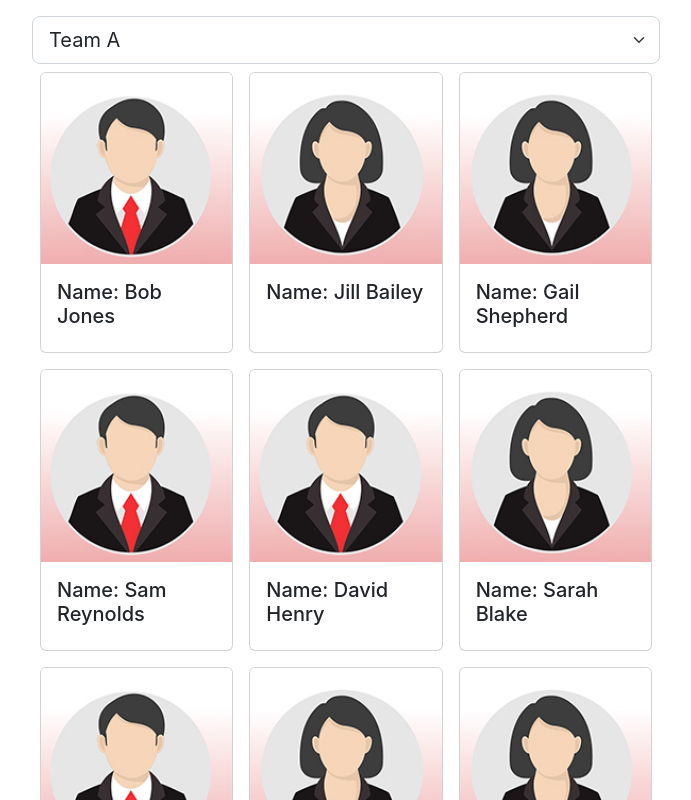
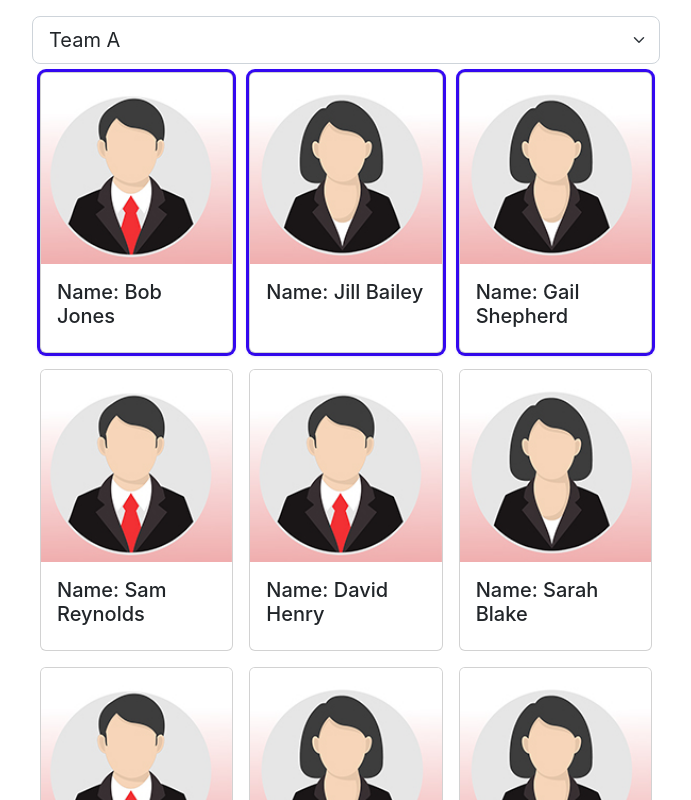
Before and after one commit to Samonto-Karmaker/Team-Management, a React (Create React App) app: page / in a window 1280 px wide. Shown: the top 800 px of the page, without its empty margins (294-985 px from the left). Built offline with nearby package versions, Linux system fonts and the light colour scheme; the HTML template or start-up script is replaced by a standard one.

Commit message:
Team Management UI added

```diff
--- a/src/App.css
+++ b/src/App.css
@@ -2,3 +2,7 @@
     display: grid;
     grid-template-columns: 1fr 1fr 1fr;
 }
+
+.standout{
+    box-shadow: rgba(44, 11, 194, 0.6) 0px 1px 4px, rgb(53, 9, 247) 0px 0px 0px 3px;
+}
--- a/src/Components/Employee.js
+++ b/src/Components/Employee.js
@@ -12,6 +12,29 @@ const Employee = () => {
 
     const handleSelectedTeamChange = event => {
         setTeam(event.target.value)
+    }
+
+    const handleEmployeeClick = event => {
+        const mEmployeeList = employees.map(
+            employee => {
+                if(employee.id === parseInt(event.currentTarget.id)){
+                    if(employee.teamName != selectedTeam){
+                        return{
+                            ...employee,
+                            teamName: selectedTeam
+                        }
+                    }
+                    else{
+                        return{
+                            ...employee,
+                            teamName: ""
+                        }
+                    }
+                }
+                return employee
+            }
+        )
+        setEmployees(mEmployeeList)
     }
 
     return(
@@ -29,7 +52,10 @@ const Employee = () => {
                     <div className="collection">
                         {
                             employees.map((employee) => (
-                                    <div id={employee.id} className="card m-2" style={{cursor: "pointer"}}>
+                                    <div id={employee.id}
+                                        className={(employee.teamName === selectedTeam) ? "card m-2 standout" : "card m-2"}
+                                        style={{cursor: "pointer"}}
+                                        onClick = {handleEmployeeClick}>
                                         {
                                             (employee.gender === "male") ?
                                                 <img src={maleProfile} className="card-img-top"/> :
```
